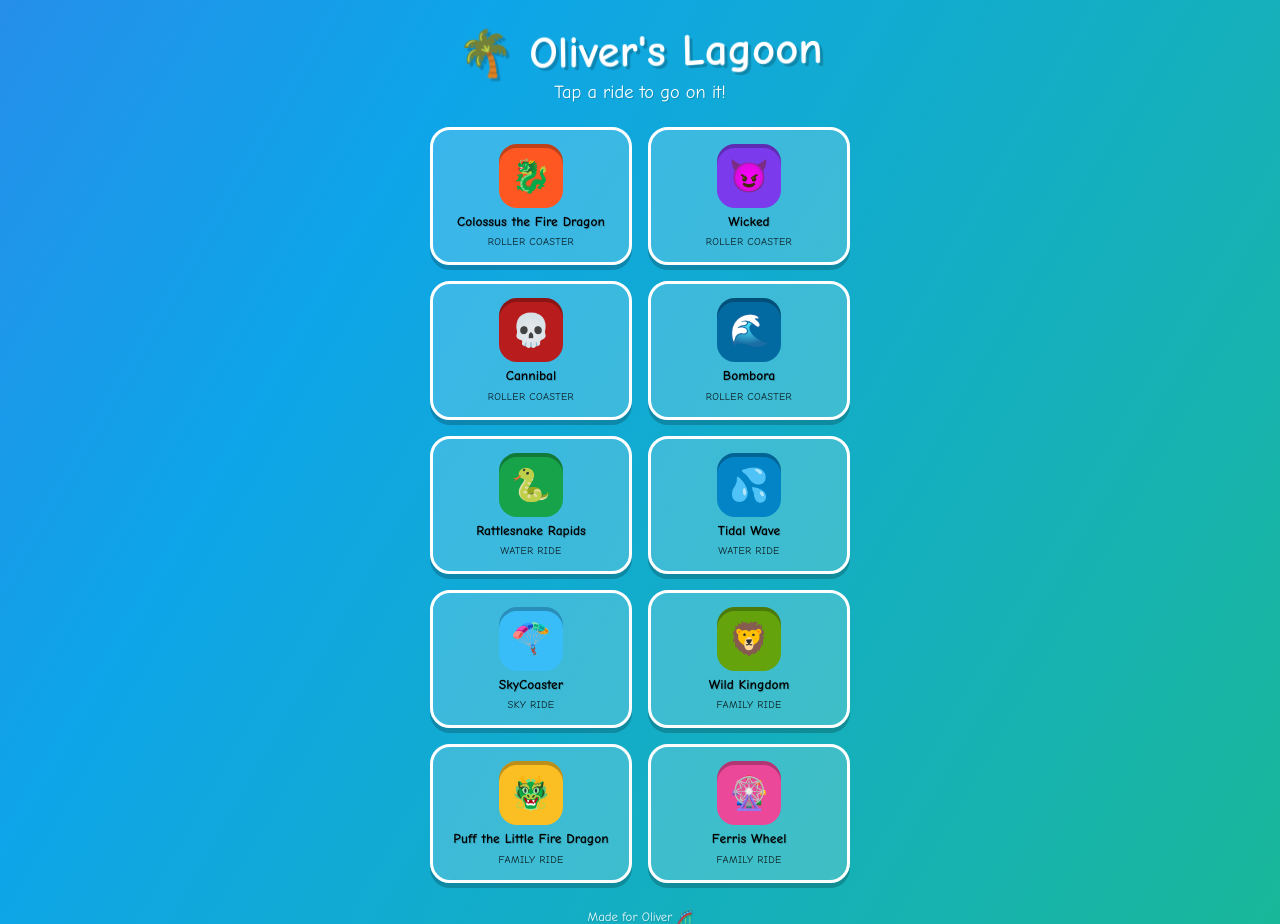
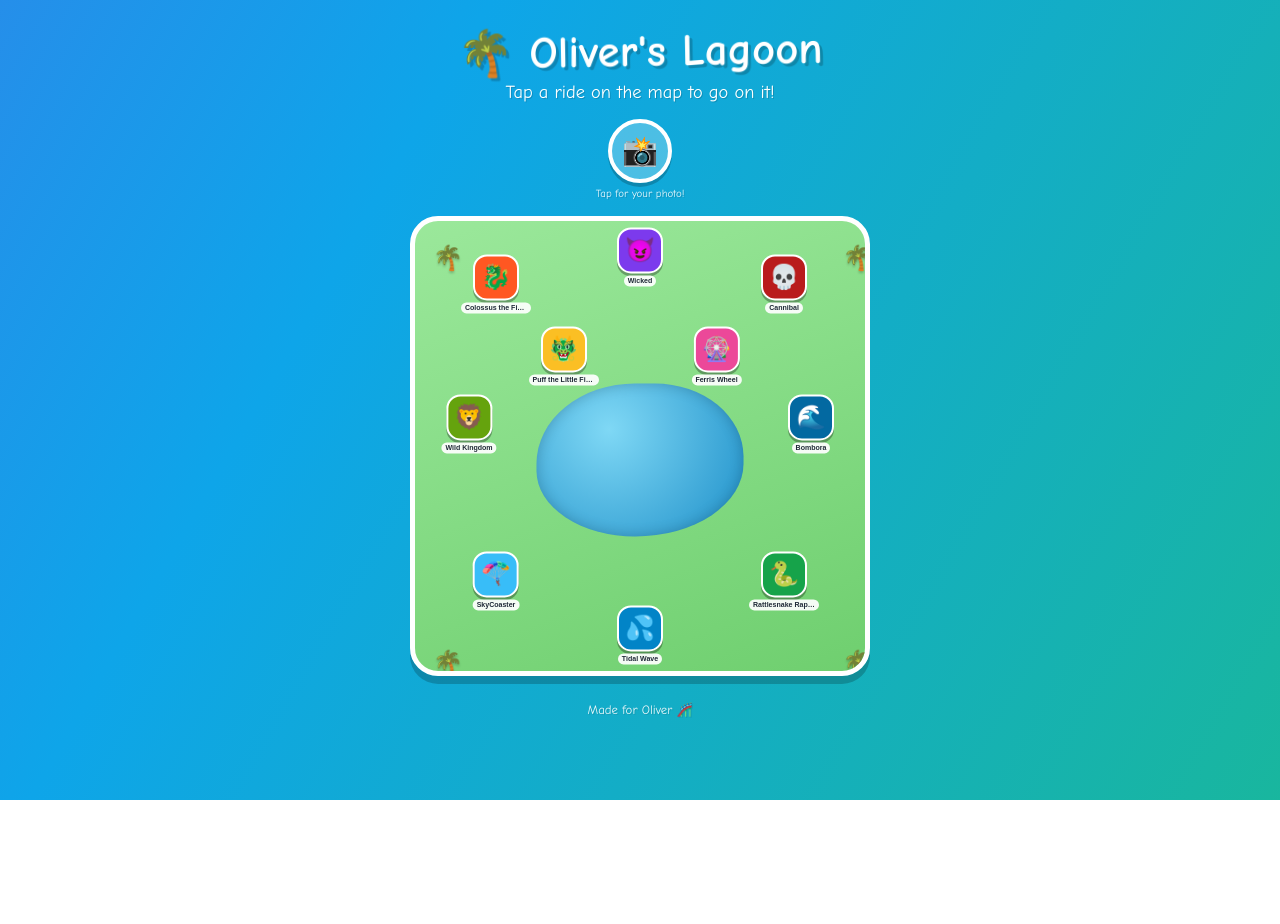
Before and after one commit to TheHapsApp/olivers-lagoon-0nrhqs, a plain HTML site: page index.html in a window 1280 px wide. After the commit the page ends 800 px from the top, so only its background shows below. Drawn offline with Linux system fonts and the light colour scheme.

Commit message:
Rides on a park map + Oliver's own photo on the ride car
Replaced the ride grid with a park map: a green ground with a central
lagoon (fitting the app name), palm trees at the corners, and all 10
rides as tappable pins positioned around it (renderRideMap, replacing
renderRideGrid) — positions picked and verified via screenshot to
avoid label overlap.

Added a photo picker (camera-capture file input, top of the map
screen) that stores the chosen photo as a data URL in localStorage
(device-local only, never uploaded anywhere). During a ride, that
photo now shows inside a circular "cart" frame (renderRideCart, set
once per ride start) instead of just an abstract emoji — the ride's
per-phase emoji becomes a small badge underneath instead. Falls back
to a plain smiley placeholder if no photo has been set yet.

Verified live: all 10 pins render without overlap, photo (tested
with a data-URL PNG) correctly shows in the ride cart, and the
existing phase/shake/sound sequence still plays correctly around it.

```diff
--- a/index.html
+++ b/index.html
@@ -31,40 +31,72 @@
     animation:pop 2.5s ease-in-out infinite;
   }
   @keyframes pop{0%,100%{transform:scale(1) rotate(-1deg);}50%{transform:scale(1.04) rotate(1deg);}}
-  .sub{font-size:clamp(0.95rem,3.5vw,1.15rem); margin:4px 0 24px; text-shadow:1px 1px 0 rgba(0,0,0,0.15);}
+  .sub{font-size:clamp(0.95rem,3.5vw,1.15rem); margin:4px 0 16px; text-shadow:1px 1px 0 rgba(0,0,0,0.15);}
 
   .screen{display:none;}
   .screen.active{display:block;}
 
-  /* ---- ride grid ---- */
-  .ride-grid{display:grid; grid-template-columns:repeat(2,1fr); gap:16px; max-width:420px; margin:0 auto;}
-  .ride-tile{
-    display:flex; flex-direction:column; align-items:center; gap:6px; background:rgba(255,255,255,0.18);
-    border:3px solid #fff; border-radius:20px; padding:14px 8px; cursor:pointer; font-family:inherit;
-    box-shadow:0 5px 0 rgba(0,0,0,0.2); transition:transform .08s ease;
+  /* ---- my photo picker ---- */
+  .my-photo-row{display:flex; flex-direction:column; align-items:center; gap:4px; margin-bottom:16px;}
+  .my-photo-btn{
+    width:64px; height:64px; border-radius:50%; border:4px solid #fff; background:rgba(255,255,255,0.25);
+    cursor:pointer; overflow:hidden; display:flex; align-items:center; justify-content:center; font-size:1.8rem;
+    box-shadow:0 4px 0 rgba(0,0,0,0.2);
   }
-  .ride-tile:active{transform:translateY(4px); box-shadow:0 1px 0 rgba(0,0,0,0.2);}
-  .ride-icon{
-    width:64px; height:64px; border-radius:18px; display:flex; align-items:center; justify-content:center;
-    font-size:2rem; box-shadow:0 4px 0 rgba(0,0,0,0.25) inset;
+  .my-photo-btn:active{transform:translateY(2px); box-shadow:0 1px 0 rgba(0,0,0,0.2);}
+  .my-photo-btn img{width:100%; height:100%; object-fit:cover;}
+  .my-photo-label{font-size:0.68rem; opacity:0.9; text-shadow:1px 1px 0 rgba(0,0,0,0.15);}
+
+  /* ---- park map ---- */
+  .park-map{
+    position:relative; max-width:460px; aspect-ratio:1/1; margin:0 auto;
+    background:linear-gradient(160deg,#9be89b,#6fcf6f);
+    border:5px solid #fff; border-radius:28px; overflow:hidden;
+    box-shadow:0 8px 0 rgba(0,0,0,0.2);
   }
-  .ride-name{font-size:0.85rem; font-weight:bold; text-shadow:1px 1px 0 rgba(0,0,0,0.15); line-height:1.2;}
-  .ride-cat{font-size:0.65rem; opacity:0.85; text-transform:uppercase; letter-spacing:0.03em;}
+  .lagoon-water{
+    position:absolute; left:50%; top:53%; width:46%; height:34%; transform:translate(-50%,-50%);
+    background:radial-gradient(circle at 35% 30%, #7fd8f5, #1d8fc9);
+    border-radius:50% 45% 55% 50% / 55% 50% 50% 45%;
+    box-shadow:inset 0 0 14px rgba(0,0,0,0.2);
+  }
+  .park-tree{position:absolute; font-size:1.5rem; filter:drop-shadow(0 2px 1px rgba(0,0,0,0.2));}
+  .ride-pin{
+    position:absolute; transform:translate(-50%,-50%); display:flex; flex-direction:column; align-items:center; gap:2px;
+    background:none; border:none; cursor:pointer; padding:0;
+  }
+  .ride-pin:active{transform:translate(-50%,-50%) scale(0.9);}
+  .ride-pin-icon{
+    width:46px; height:46px; border-radius:14px; display:flex; align-items:center; justify-content:center;
+    font-size:1.5rem; box-shadow:0 3px 0 rgba(0,0,0,0.3); border:2px solid #fff;
+  }
+  .ride-pin-label{
+    font-size:0.44rem; font-weight:bold; color:#1f2937; background:rgba(255,255,255,0.92); border-radius:6px;
+    padding:1px 4px; white-space:nowrap; line-height:1.3; max-width:70px; overflow:hidden; text-overflow:ellipsis;
+  }
 
   /* ---- on-ride view ---- */
   .ride-view{
     max-width:420px; margin:10px auto 0; background:rgba(0,0,0,0.28); border:4px solid #fff; border-radius:28px;
-    padding:34px 20px; min-height:280px; display:flex; flex-direction:column; align-items:center; justify-content:center; gap:18px;
+    padding:34px 20px; min-height:300px; display:flex; flex-direction:column; align-items:center; justify-content:center; gap:16px;
   }
-  .ride-view.shaking{animation:rideShake 0.35s ease-in-out infinite;}
+  .ride-view.shaking .ride-scene{animation:rideShake 0.35s ease-in-out infinite;}
   @keyframes rideShake{
     0%,100%{transform:translate(0,0) rotate(0deg);}
-    25%{transform:translate(-4px,2px) rotate(-1deg);}
-    50%{transform:translate(3px,-3px) rotate(1deg);}
-    75%{transform:translate(-2px,-2px) rotate(-1deg);}
+    25%{transform:translate(-5px,3px) rotate(-3deg);}
+    50%{transform:translate(4px,-4px) rotate(3deg);}
+    75%{transform:translate(-3px,-3px) rotate(-2deg);}
   }
-  .ride-big-emo{font-size:4.5rem; filter:drop-shadow(0 6px 0 rgba(0,0,0,0.25)); transition:transform 0.25s ease;}
-  .ride-phase-text{font-size:1.15rem; font-weight:bold; text-shadow:2px 2px 0 rgba(0,0,0,0.2); min-height:2.6em; display:flex; align-items:center; justify-content:center;}
+  .ride-scene{display:flex; flex-direction:column; align-items:center;}
+  .ride-cart{
+    width:96px; height:96px; border-radius:50%; background:#fff; border:6px solid #ffcf4d;
+    display:flex; align-items:center; justify-content:center; overflow:hidden;
+    box-shadow:0 6px 0 rgba(0,0,0,0.3);
+  }
+  .ride-cart img{width:100%; height:100%; object-fit:cover;}
+  .ride-cart-placeholder{font-size:2.6rem;}
+  .ride-emo-badge{font-size:1.9rem; margin-top:-16px; filter:drop-shadow(0 3px 0 rgba(0,0,0,0.3));}
+  .ride-phase-text{font-size:1.1rem; font-weight:bold; text-shadow:2px 2px 0 rgba(0,0,0,0.2); min-height:2.6em; display:flex; align-items:center; justify-content:center;}
   .ride-view-name{font-size:1rem; opacity:0.85; margin-top:-8px;}
   .ride-done-row{display:flex; gap:12px; flex-wrap:wrap; justify-content:center;}
   .ride-btn{
@@ -80,18 +112,33 @@
 </head>
 <body>
   <h1>🌴 Oliver's Lagoon</h1>
-  <p class="sub">Tap a ride to go on it!</p>
+  <p class="sub">Tap a ride on the map to go on it!</p>
 
-  <!-- ==== RIDE GRID ==== -->
+  <!-- ==== PARK MAP ==== -->
   <div class="screen active" id="screen-park">
-    <div class="ride-grid" id="rideGrid"></div>
+    <div class="my-photo-row">
+      <button class="my-photo-btn" id="myPhotoBtn"><span id="myPhotoPreview">📸</span></button>
+      <div class="my-photo-label">Tap for your photo!</div>
+      <input type="file" accept="image/*" capture="user" id="myPhotoInput" style="display:none;">
+    </div>
+    <div class="park-map" id="parkMap">
+      <div class="lagoon-water"></div>
+      <span class="park-tree" style="left:4%; top:5%;">🌴</span>
+      <span class="park-tree" style="left:95%; top:5%;">🌴</span>
+      <span class="park-tree" style="left:4%; top:95%;">🌴</span>
+      <span class="park-tree" style="left:95%; top:95%;">🌴</span>
+      <div id="ridePinsLayer"></div>
+    </div>
   </div>
 
   <!-- ==== ON-RIDE VIEW ==== -->
   <div class="screen" id="screen-ride">
     <div class="ride-view" id="rideView">
       <div class="ride-view-name" id="rideViewName">Ride Name</div>
-      <div class="ride-big-emo" id="rideBigEmo">🎢</div>
+      <div class="ride-scene">
+        <div class="ride-cart" id="rideCart"><span class="ride-cart-placeholder" id="rideCartPlaceholder">🙂</span></div>
+        <div class="ride-emo-badge" id="rideBigEmo">🎢</div>
+      </div>
       <div class="ride-phase-text" id="ridePhaseText">Getting ready...</div>
       <div class="ride-done-row" id="rideDoneRow" style="display:none;">
         <button class="ride-btn again" id="rideAgainBtn">🔁 Ride Again</button>
@@ -137,18 +184,46 @@ function slideTone(fromFreq, toFreq, start, dur, gainMax){
   osc.stop(c.currentTime + start + dur + 0.05);
 }
 
+// ---------- my photo (stored locally on this device only) ----------
+const PHOTO_KEY = "lagoon_my_photo";
+function loadMyPhoto(){ try { return localStorage.getItem(PHOTO_KEY); } catch (e){ return null; } }
+function saveMyPhoto(dataUrl){ try { localStorage.setItem(PHOTO_KEY, dataUrl); } catch (e){} }
+
+function renderMyPhotoPreview(){
+  const el = document.getElementById("myPhotoPreview");
+  const photo = loadMyPhoto();
+  el.innerHTML = photo ? `<img src="${photo}" alt="Me">` : "📸";
+}
+document.getElementById("myPhotoBtn").addEventListener("click", () => {
+  tone(600, 0, 0.1, "triangle", 0.1);
+  document.getElementById("myPhotoInput").click();
+});
+document.getElementById("myPhotoInput").addEventListener("change", (e) => {
+  const file = e.target.files[0];
+  if (!file) return;
+  const reader = new FileReader();
+  reader.onload = () => {
+    saveMyPhoto(reader.result);
+    renderMyPhotoPreview();
+    tone(700, 0, 0.1, "sine", 0.12);
+    tone(900, 0.1, 0.15, "sine", 0.12);
+  };
+  reader.readAsDataURL(file);
+});
+renderMyPhotoPreview();
+
 // ---------- rides ----------
 const RIDES = [
-  { id:"colossus",    name:"Colossus the Fire Dragon", emo:"🐉", color:"#ff5722", category:"coaster" },
-  { id:"wicked",       name:"Wicked",                    emo:"😈", color:"#7c3aed", category:"coaster" },
-  { id:"cannibal",     name:"Cannibal",                   emo:"💀", color:"#b91c1c", category:"coaster" },
-  { id:"bombora",      name:"Bombora",                     emo:"🌊", color:"#0369a1", category:"coaster" },
-  { id:"rattlesnake",  name:"Rattlesnake Rapids",           emo:"🐍", color:"#16a34a", category:"water" },
-  { id:"tidalwave",    name:"Tidal Wave",                    emo:"💦", color:"#0284c7", category:"water" },
-  { id:"skycoaster",   name:"SkyCoaster",                     emo:"🪂", color:"#38bdf8", category:"sky" },
-  { id:"wildkingdom",  name:"Wild Kingdom",                    emo:"🦁", color:"#65a30d", category:"mild" },
-  { id:"puff",         name:"Puff the Little Fire Dragon",      emo:"🐲", color:"#fbbf24", category:"mild" },
-  { id:"ferriswheel",  name:"Ferris Wheel",                      emo:"🎡", color:"#ec4899", category:"mild" },
+  { id:"colossus",    name:"Colossus the Fire Dragon", emo:"🐉", color:"#ff5722", category:"coaster", left:"18%", top:"14%" },
+  { id:"wicked",       name:"Wicked",                    emo:"😈", color:"#7c3aed", category:"coaster", left:"50%", top:"8%"  },
+  { id:"cannibal",     name:"Cannibal",                   emo:"💀", color:"#b91c1c", category:"coaster", left:"82%", top:"14%" },
+  { id:"bombora",      name:"Bombora",                     emo:"🌊", color:"#0369a1", category:"coaster", left:"88%", top:"45%" },
+  { id:"rattlesnake",  name:"Rattlesnake Rapids",           emo:"🐍", color:"#16a34a", category:"water",   left:"82%", top:"80%" },
+  { id:"tidalwave",    name:"Tidal Wave",                    emo:"💦", color:"#0284c7", category:"water",   left:"50%", top:"92%" },
+  { id:"skycoaster",   name:"SkyCoaster",                     emo:"🪂", color:"#38bdf8", category:"sky",     left:"18%", top:"80%" },
+  { id:"wildkingdom",  name:"Wild Kingdom",                    emo:"🦁", color:"#65a30d", category:"mild",    left:"12%", top:"45%" },
+  { id:"puff",         name:"Puff the Little Fire Dragon",      emo:"🐲", color:"#fbbf24", category:"mild",    left:"33%", top:"30%" },
+  { id:"ferriswheel",  name:"Ferris Wheel",                      emo:"🎡", color:"#ec4899", category:"mild",    left:"67%", top:"30%" },
 ];
 const CATEGORY_LABEL = { coaster:"Roller Coaster", water:"Water Ride", sky:"Sky Ride", mild:"Family Ride" };
 
@@ -188,17 +263,18 @@ function phasesFor(ride){
   ];
 }
 
-function renderRideGrid(){
-  const grid = document.getElementById("rideGrid");
-  grid.innerHTML = "";
+function renderRideMap(){
+  const layer = document.getElementById("ridePinsLayer");
+  layer.innerHTML = "";
   RIDES.forEach(ride => {
-    const btn = document.createElement("button");
-    btn.className = "ride-tile";
-    btn.innerHTML = `<div class="ride-icon" style="background:${ride.color}">${ride.emo}</div>
-      <div class="ride-name">${ride.name}</div>
-      <div class="ride-cat">${CATEGORY_LABEL[ride.category]}</div>`;
-    btn.addEventListener("click", () => startRide(ride));
-    grid.appendChild(btn);
+    const pin = document.createElement("button");
+    pin.className = "ride-pin";
+    pin.style.left = ride.left;
+    pin.style.top = ride.top;
+    pin.innerHTML = `<div class="ride-pin-icon" style="background:${ride.color}">${ride.emo}</div>
+      <div class="ride-pin-label">${ride.name}</div>`;
+    pin.addEventListener("click", () => startRide(ride));
+    layer.appendChild(pin);
   });
 }
 
@@ -210,18 +286,29 @@ function showScreen(id){
 let rideTimeout = null;
 let currentRide = null;
 
+// Shows Oliver's own photo (if he's set one) riding along on the cart —
+// set once per ride start, doesn't change phase to phase since it's just him.
+function renderRideCart(){
+  const cart = document.getElementById("rideCart");
+  const photo = loadMyPhoto();
+  cart.innerHTML = photo
+    ? `<img src="${photo}" alt="Me">`
+    : `<span class="ride-cart-placeholder" id="rideCartPlaceholder">🙂</span>`;
+}
+
 function startRide(ride){
   currentRide = ride;
   showScreen("ride");
   document.getElementById("rideViewName").textContent = ride.name;
   document.getElementById("rideDoneRow").style.display = "none";
+  renderRideCart();
   playPhases(ride);
 }
 
 function playPhases(ride){
   const phases = phasesFor(ride);
   const view = document.getElementById("rideView");
-  const emoEl = document.getElementById("rideBigEmo");
+  const badgeEl = document.getElementById("rideBigEmo");
   const textEl = document.getElementById("ridePhaseText");
   view.classList.remove("shaking");
   clearTimeout(rideTimeout);
@@ -230,7 +317,7 @@ function playPhases(ride){
   function step(){
     if (currentRide !== ride) return; // navigated away mid-sequence
     const phase = phases[i];
-    emoEl.textContent = phase.emo || ride.emo;
+    badgeEl.textContent = phase.emo || ride.emo;
     textEl.textContent = phase.text;
     view.classList.toggle("shaking", !!phase.shake);
     if (phase.sounds) phase.sounds();
@@ -260,7 +347,7 @@ document.getElementById("rideBackBtn").addEventListener("click", () => {
   showScreen("park");
 });
 
-renderRideGrid();
+renderRideMap();
 </script>
 </body>
 </html>
```
